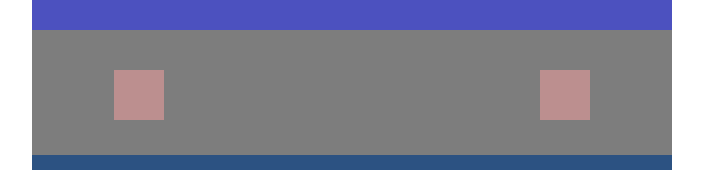
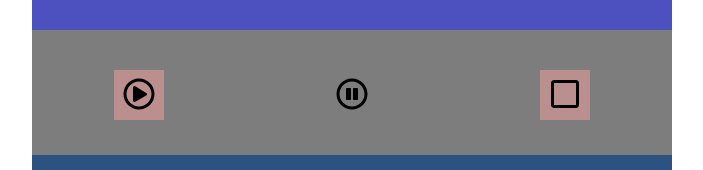
Before and after one commit to Noorhain/MaskTrack---Web-Front-End, an Angular app: page /player in a window 1280 px wide. Shown: the part 617-787 px from the top of the page, without its empty margins (288-991 px from the left). Built offline with nearby package versions, Linux system fonts and the light colour scheme.

Commit message:
C011 - Seleccion y carga de iconos start/stop/archive

```diff
--- a/src/app/current-mask/current-mask.component.html
+++ b/src/app/current-mask/current-mask.component.html
@@ -3,9 +3,15 @@
     <div class="current-mask__controls">
         <current-mask-timer></current-mask-timer>
         <div class="controls pt-10">
-            <button class="controls__control"></button>
-            <button class="controls__control"></button>
-            <button class="controls__control"></button>
+            <button class="controls__control">
+                <fa-icon [icon]="faPlayCircle" size="2x"></fa-icon>
+            </button>
+            <button class="controls__control">
+                <fa-icon [icon]="faPauseCircle" size="2x"></fa-icon>
+            </button>
+            <button class="controls__control">
+                <fa-icon [icon]="faSquare" size="2x"></fa-icon>
+            </button>
         </div>
     </div>
 </div>
--- a/src/app/current-mask/current-mask.component.ts
+++ b/src/app/current-mask/current-mask.component.ts
@@ -1,4 +1,7 @@
 import { Component, OnInit } from '@angular/core';
+import {faPlayCircle} from '@fortawesome/free-regular-svg-icons/faPlayCircle';
+import {faPauseCircle} from '@fortawesome/free-regular-svg-icons/';
+import {faSquare} from '@fortawesome/free-regular-svg-icons/';
 
 @Component({
   selector: 'current-mask',
@@ -6,7 +9,9 @@ import { Component, OnInit } from '@angular/core';
   styleUrls: ['./current-mask.component.scss']
 })
 export class CurrentMaskComponent implements OnInit {
-
+  faPlayCircle = faPlayCircle;
+  faPauseCircle = faPauseCircle;
+  faSquare = faSquare;
   constructor() { }
 
   ngOnInit(): void {
```
